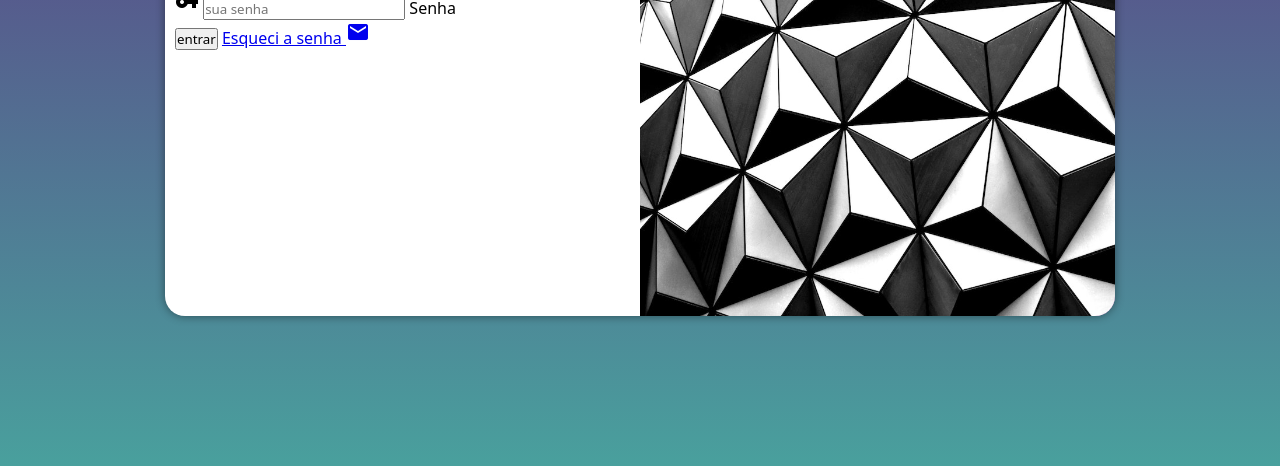
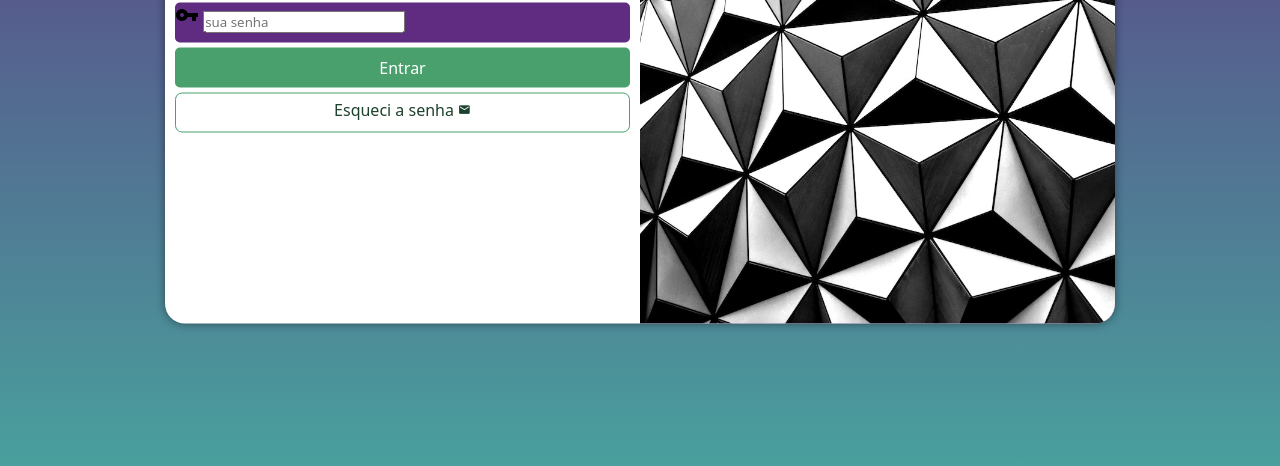
Before and after one commit to Elis-Azevedo/projeto-login, a plain HTML site: page index.html in a window 1280 px wide. Shown: the part 334-800 px from the top of the page. Drawn offline with Linux system fonts and the light colour scheme.

Commit message:
finalizando estilo principal

```diff
--- a/estilos/style.css
+++ b/estilos/style.css
@@ -34,7 +34,7 @@ section#login {
 
     background-color: white;
     width: 250px;
-    height: 500px;
+    height: 515px;
     border-radius: 20px;
     box-shadow: 0px 0px 10px rgba(0, 0, 0, 0.450);
 
@@ -63,3 +63,56 @@ div#formulario > h1 {
 div#formulario > p {
     font-size: 0.8em;
 }
+
+form > div.campo {
+    background-color: #5f2c82;
+    display: block;
+    width: 100%;
+    height: 40px;
+    border-radius: 5px;
+    margin: 5px 0px;
+}
+
+div.campo > label {
+    display: none;
+}
+
+form > input[type=submit] {
+    display: block;
+    font-size: 1em;
+    width: 100%;
+    height: 40px;
+    background-color: #49a06d ;
+    color: white;
+    border: none;
+    border-radius: 5px;
+    cursor: pointer;
+}
+
+form > input[type=submit]:hover {
+    background-color: #1c412c;
+}
+
+form > a.botao {
+    display: block;
+    text-align: center;
+    font-size: 1em;
+    width: 100%;
+    height: 40px;
+    padding-top: 5px;
+    margin-top: 5px;
+    background-color: white;
+    color: #1c412c;
+    border: 1px solid #49a06d;
+    border-radius: 7px;
+    text-decoration: none;
+}
+
+form > a.botao:hover {
+    background-color: #74ce9a;
+}
+
+
+form > a.botao > i {
+    font-size: 0.8em;
+}
--- a/index.html
+++ b/index.html
@@ -30,8 +30,8 @@
                         <input type="password" name="senha" id="isenha" placeholder="sua senha" autocomplete="current-password" required minlength="8" maxlength="20">
                         <label for="isenha">Senha</label>
                     </div>
-                        <input type="submit" value="entrar">
-                        <a href="esqueci.html">
+                        <input type="submit" value="Entrar">
+                        <a href="esqueci.html" class="botao">
                             Esqueci a senha <i class="material-icons">mail</i>
                         </a>
                 </form>
```
